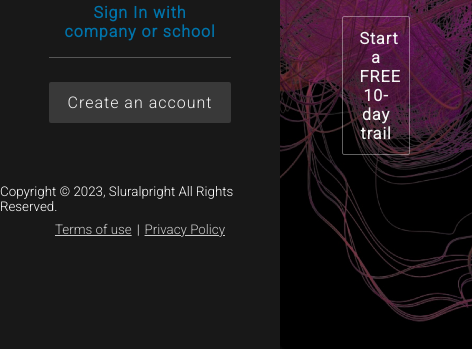
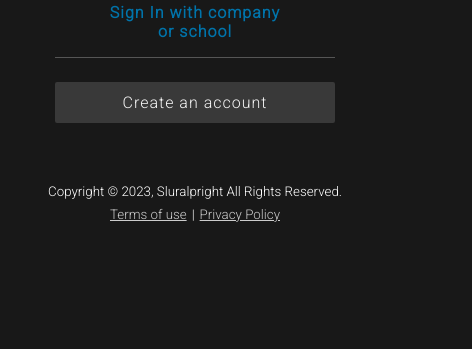
Before and after one commit to BajiShaik000/HTML-CSS-Projects, a plain HTML site: page Pluralsight_login_clone/index.html in a window 390 px wide. Shown: the part 495-844 px from the top of the page, 472 px wide, since content can reach past the window. Drawn offline with Linux system fonts and the light colour scheme.

Commit message:
responsiveness across devices

```diff
--- a/Pluralsight_login_clone/index.html
+++ b/Pluralsight_login_clone/index.html
@@ -1,11 +1,13 @@
 <!DOCTYPE html>
 <html lang="en">
+
 <head>
     <meta charset="UTF-8">
     <meta name="viewport" content="width=device-width, initial-scale=1.0">
     <link rel="stylesheet" href="style.css">
     <title>Sign In - Sluralpright</title>
 </head>
+
 <body>
     <div id="wrapper">
         <div id="left">
@@ -28,10 +30,12 @@
                     <a href="#">Forgot Password?</a>
                     <a href="#">Sign In with company or school</a>
                 </div>
-                <div class="or">
-                    <hr class="bar">
+                <div class="form-below">
+                    <div class="or">
+                        <hr class="bar">
+                    </div>
+                    <a href="#" class="secondary-btn">Create an account</a>
                 </div>
-                <a href="#" class="secondary-btn">Create an account</a>
             </div>
             <footer id="main-footer">
                 <p>Copyright &copy; 2023, Sluralpright All Rights Reserved.</p>
@@ -52,4 +56,5 @@
         </div>
     </div>
 </body>
+
 </html>
--- a/Pluralsight_login_clone/style.css
+++ b/Pluralsight_login_clone/style.css
@@ -30,7 +30,7 @@ h1,h2,h3,h4,h5,h6{
     align-items: center;
     height: 100vh;
     flex: 2.4;
-    width: 100%;
+    width: 80%;
 }
 
 
@@ -39,7 +39,7 @@ h1,h2,h3,h4,h5,h6{
     flex-direction: column;
     justify-content:center;
     align-items: center;
-    width: 100%;
+    width: 80%;
     padding-bottom: 5px;
 }
 
@@ -75,6 +75,13 @@ h1,h2,h3,h4,h5,h6{
     line-height: 1.3rem;
 }
 
+.form-below{
+    width: 70%;
+    display: flex;
+    flex-direction: column;
+    align-items: center;
+}
+
 #signin .primary-btn{
     width: 100%;
 }
@@ -102,7 +109,7 @@ h1,h2,h3,h4,h5,h6{
 
 .or{
     display: flex;
-    width: 65%;
+    width: 100%;
     align-items: center;
     margin-bottom: 1.5rem;
 }
@@ -151,7 +158,7 @@ h1,h2,h3,h4,h5,h6{
 
 .secondary-btn{
     display: block;
-    width: 65%;
+    width: 100%;
     font-size: 1rem;
     border: 0;
     padding: 0.7rem 1rem;
@@ -199,3 +206,39 @@ h1,h2,h3,h4,h5,h6{
     background: none;
     border: 1px solid #ffffff61;
 }
+
+#right .secondary-btn:hover{
+    background-color: #ffffff61;
+}
+
+
+@media(min-width:1200px){
+    #left{
+        flex:4
+    }
+    #right{
+        flex:6
+    }
+}
+
+@media(max-width:1200px){
+   #right{
+    display: none;
+   }
+
+   .form-below{
+    width: 40%;
+   }
+
+}
+
+@media(max-width:768px){
+    #right{
+        display: none;
+    }
+
+    .form-below{
+        width: 90%;
+    }
+
+}
```
